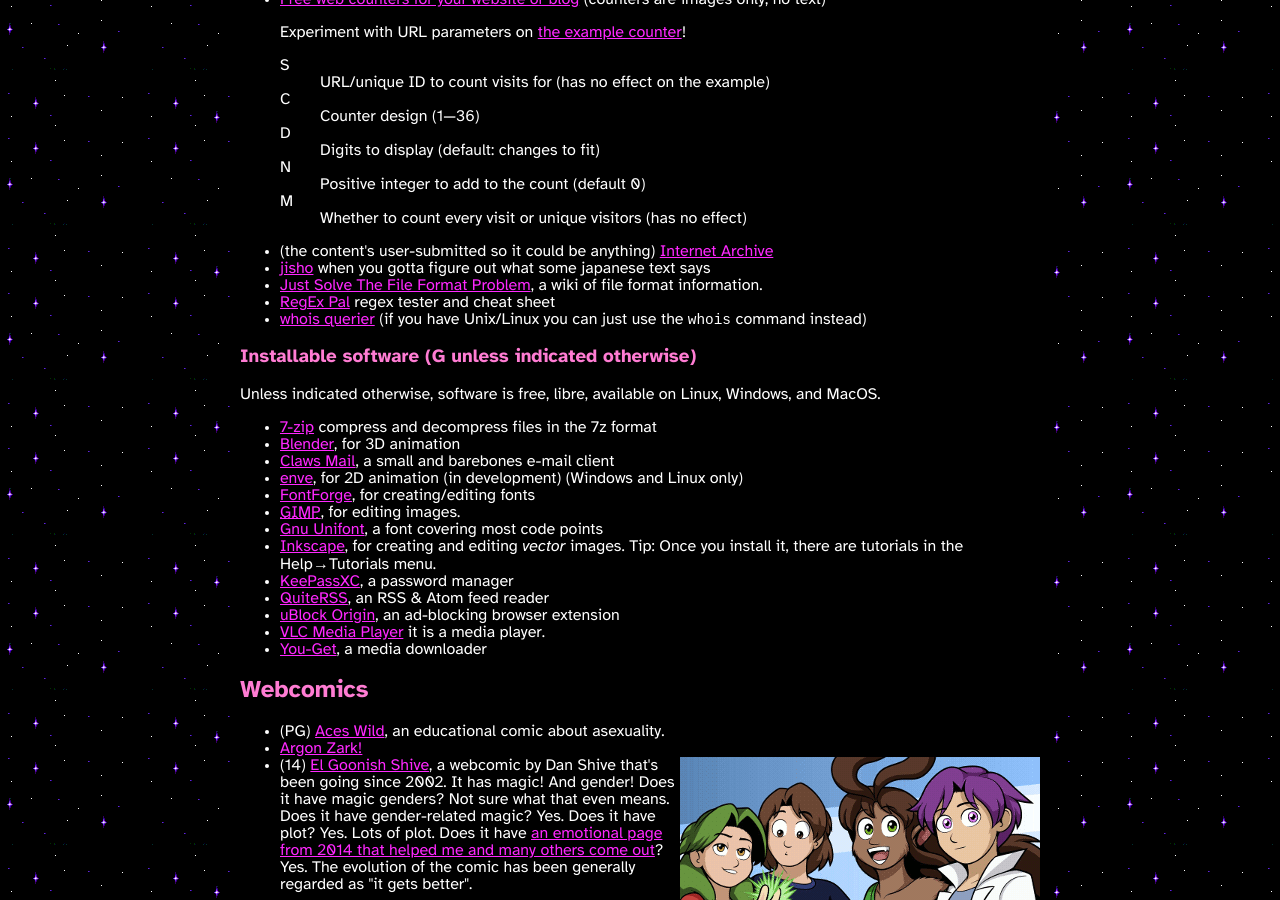
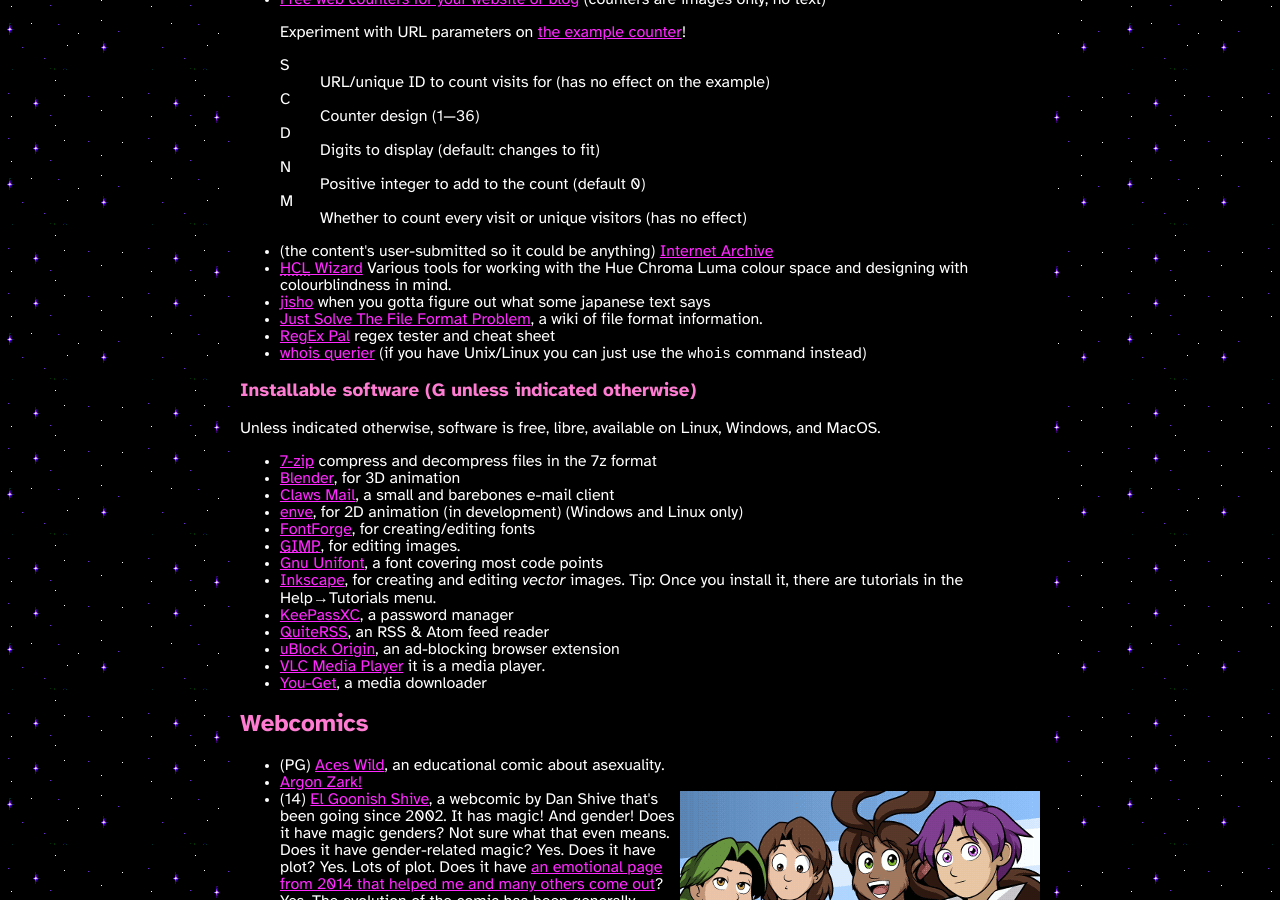
Before and after one commit to mincerafter42/mincerafter42.github.io, a Jekyll site: the page built from other-web-sites.md, in a window 1280 px wide and 900 px high, scrolled down 701 px. Built offline with Jekyll 4.4.1, drawn with Linux system fonts in a browser that asks for light colours; some of the changed lines change nothing that is shown; some of the changed text lies outside the part shown.

Commit message:
Added HCL Wizard to useful utilities

```diff
--- a/other-web-sites.md
+++ b/other-web-sites.md
@@ -1,6 +1,6 @@
 ---
 title: Interesting Links
-last_modified_at: 2022-07-25
+last_modified_at: 2022-08-14
 ---
 
 On this page you can find links to websites which I think are cool or useful or just interesting. This is not a complete comprehensive list.
@@ -45,6 +45,7 @@
   : Whether to count every visit or unique visitors (has no effect)
 
 - (the content's user-submitted so it could be anything) [Internet Archive](https://archive.org)
+- [<abbr title="Hue Chroma Luma">HCL</abbr> Wizard](https://hclwizard.org/) Various tools for working with the Hue Chroma Luma colour space and designing with colourblindness in mind.
 - [jisho](https://jisho.org) when you gotta figure out what some japanese text says
 - [Just Solve The File Format Problem](http://fileformats.archiveteam.org/), a wiki of file format information.
 - [RegEx Pal](https://regexpal.com) regex tester and cheat sheet
```
